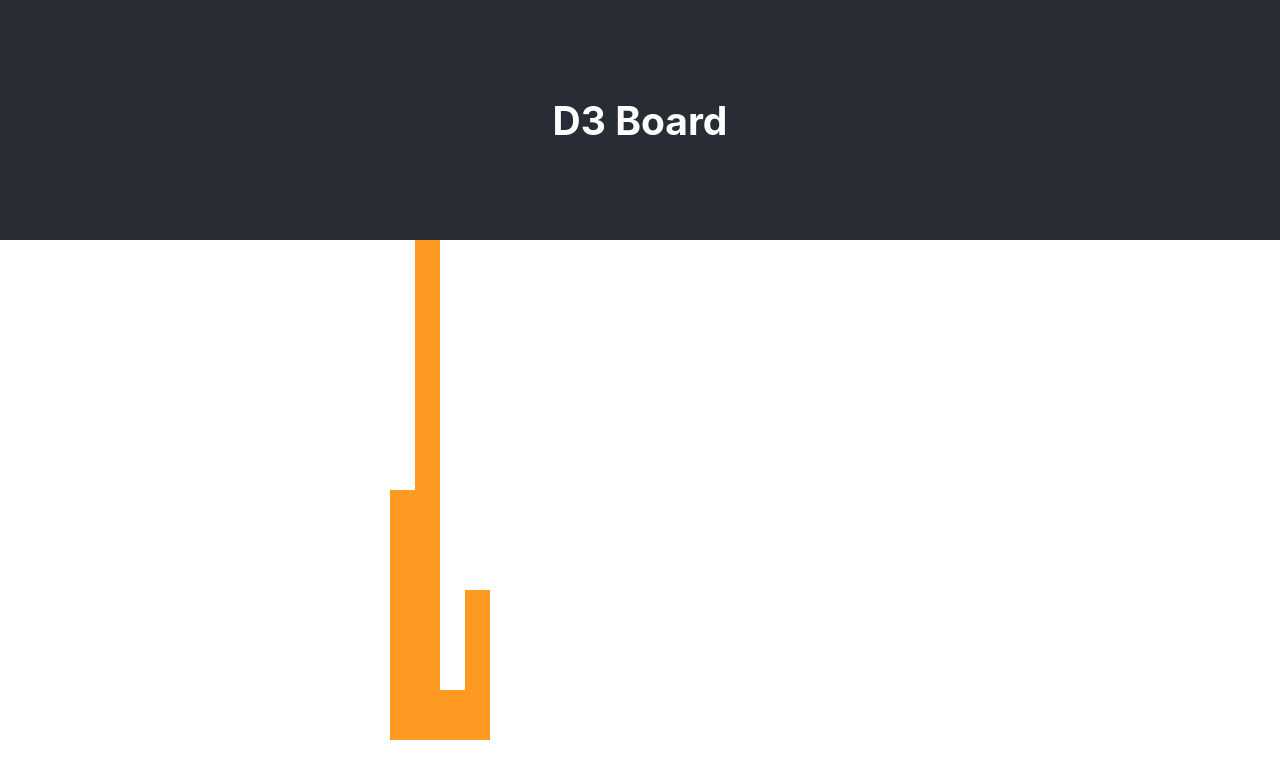
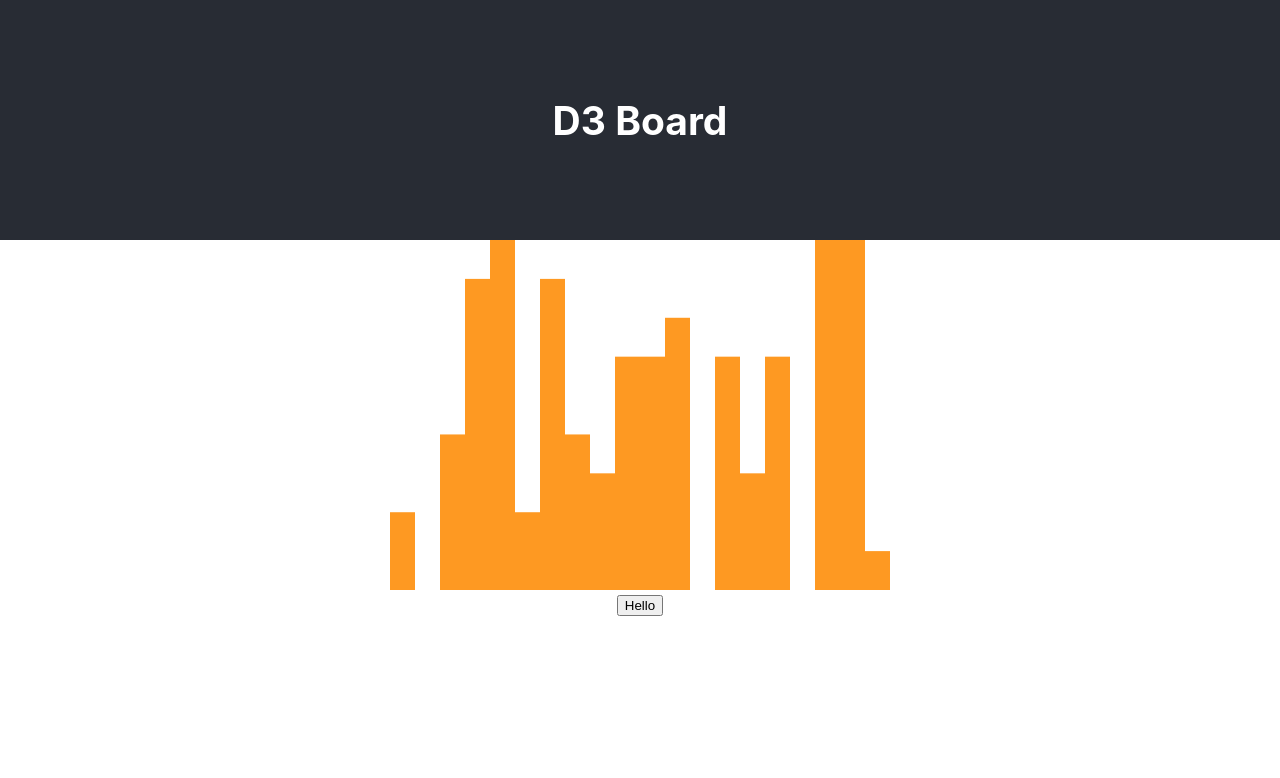
Before and after one commit to rivernews/si649-data-learn-viz-sort-public, a React (Create React App) app: page / in a window 1280 px wide. Shown: the top 778 px of the page. Built offline with nearby package versions, Linux system fonts and the light colour scheme.

Commit message:
{setup basic d3:-Fix}

```diff
--- a/package.json
+++ b/package.json
@@ -4,6 +4,7 @@
   "private": true,
   "homepage": "https://rivernews.github.io/si649-data-learn-viz-sort",
   "dependencies": {
+    "node-sass": "^4.9.4",
     "react": "^16.6.0",
     "react-dom": "^16.6.0",
     "react-scripts": "2.0.5"
@@ -27,6 +28,10 @@
   ],
   "devDependencies": {
     "d3": "^5.7.0",
+    "eslint-config-airbnb": "^17.1.0",
+    "eslint-plugin-import": "^2.14.0",
+    "eslint-plugin-jsx-a11y": "^6.1.2",
+    "eslint-plugin-react": "^7.11.1",
     "gh-pages": "^2.0.1"
   }
 }
--- a/src/App.js
+++ b/src/App.js
@@ -1,10 +1,29 @@
 import React, { Component } from 'react';
-import logo from './logo.svg';
-import './App.css';
+
+import * as RandomHelper from "./helpers/random";
+
+import './App.scss';
 
 import AnimatedSortBars from "./components/animated-sort-bars/animated-sort-bars";
 
 class App extends Component {
+    constructor(props) {
+        super(props);
+        this.state = {
+            data: RandomHelper.generateRandomIntegers(30),
+            svgSize: {
+                width: 500,
+                height: 350,
+            }
+        };
+    }
+
+    shuffle = () => {
+        this.setState((prevState) => ({
+            data: RandomHelper.generateRandomIntegers(30)
+        }))
+    }
+
     render() {
         return (
             <div className="App">
@@ -13,10 +32,13 @@ class App extends Component {
                 </header>
                 <div>
                     <AnimatedSortBars
-                        data={ [5, 10, 1, 3] }
-                        size={ [500, 500] }
+                        data={ this.state.data }
+                        svgSize = { this.state.svgSize }
                     >
                     </AnimatedSortBars>
+                </div>
+                <div>
+                    <button onClick={this.shuffle}>Hello</button>
                 </div>
             </div>
         );
--- a/src/components/animated-sort-bars/animated-sort-bars.jsx
+++ b/src/components/animated-sort-bars/animated-sort-bars.jsx
@@ -1,9 +1,10 @@
 import React, { Component } from 'react'
-import '../../App.css'
-import './animated-sort-bars.css'
-import { scaleLinear } from 'd3-scale'
-import { max } from 'd3-array'
-import { select } from 'd3-selection'
+import PropTypes from 'prop-types';
+
+import '../../App.scss'
+import './animated-sort-bars.module.css'
+
+import * as d3 from 'd3';
 
 export default class AnimatedSortBars extends Component {
     constructor(props) {
@@ -11,47 +12,67 @@ export default class AnimatedSortBars extends Component {
         this.createBarChart = this.createBarChart.bind(this)
     }
     componentDidMount() { // Lifecycle: https://reactjs.org/docs/react-component.html#the-component-lifecycle
+        console.log("initial...!");
         this.createBarChart()
     }
     componentDidUpdate() {
+        console.log("updating!");
         this.createBarChart()
     }
     createBarChart() {
         const node = this.node
-        const dataMax = max(this.props.data)
-        const yScale = scaleLinear()
+        const dataMax = d3.max(this.props.data)
+        const yScale = d3.scaleLinear()
             .domain([0, dataMax])
-            .range([0, this.props.size[1]])
-        ;
+            .range([0, this.props.svgSize.height])
+            ;
 
-        select(node)
+        d3.select(node)
             .selectAll('rect')
             .data(this.props.data)
             .enter()
             .append('rect')
 
-        select(node)
+        d3.select(node)
             .selectAll('rect')
             .data(this.props.data)
             .exit()
             .remove()
 
-        select(node)
+        d3.select(node)
             .selectAll('rect')
             .data(this.props.data)
             .style('fill', '#fe9922')
             .attr('x', (d, i) => i * 25)
             .attr('y', (d) => {
-                return this.props.size[1] - yScale(d);
+                return this.props.svgSize.height - yScale(d);
             })
             .attr('height', d => yScale(d))
             .attr('width', 25)
     }
+
+    setupInitialScale() {
+
+        let x = d3.scaleBand()
+            .domain([])
+            .range([0, this.config.svgAvailSpaceSize.width])
+            .padding(0.1);
+    }
+
     render() {
         return (
             <svg className="AnimatedSortBarsSVG" ref={node => this.node = node}
-                width={500} height={500}>
+                width={this.props.svgSize.width} height={this.props.svgSize.height}>
             </svg>
         );
     }
 }
+
+// See https://stackoverflow.com/questions/38363156/static-proptypes-not-working-under-es6
+AnimatedSortBars.propTypes = {
+    svgSize: PropTypes.shape({
+        width: PropTypes.number,
+        height: PropTypes.number
+    }),
+    data: PropTypes.array,
+};
--- /dev/null
+++ b/src/helpers/random.js
@@ -0,0 +1,14 @@
+export function rangeInt(start, end) {
+    return Math.floor(
+        Math.random() * (end - start)
+    ) + start;
+}
+
+export function generateRandomIntegers (size = 10) {
+    let data = [];
+    for (let i = 0; i < size; i++) {
+        data.push( rangeInt(0, 10) )
+    }
+
+    return data;
+}
```
Also changed, not shown: .eslintrc.js, src/App.scss (renamed from src/App.css), src/components/animated-sort-bars/animated-sort-bars.css (deleted), src/components/animated-sort-bars/animated-sort-bars.module.css (added), 2 other files (tests, documents, lock files or other folders).
